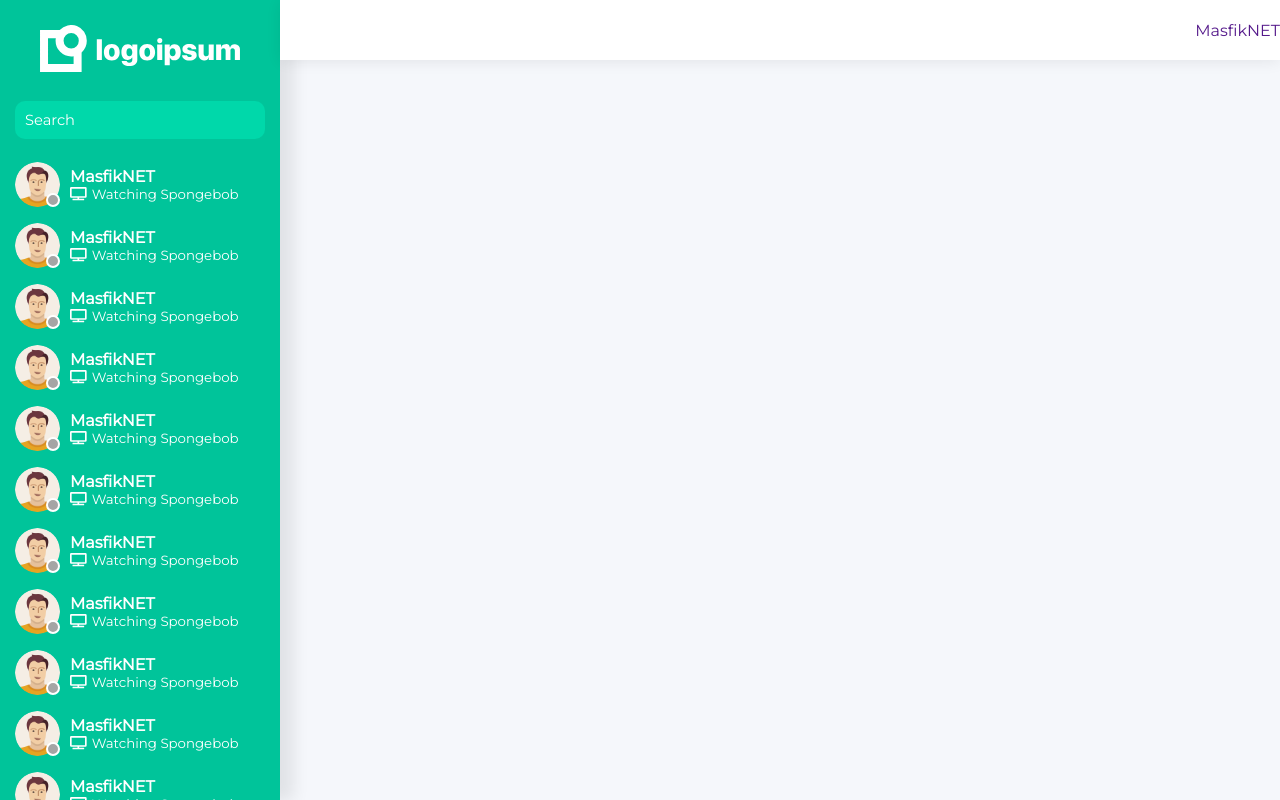
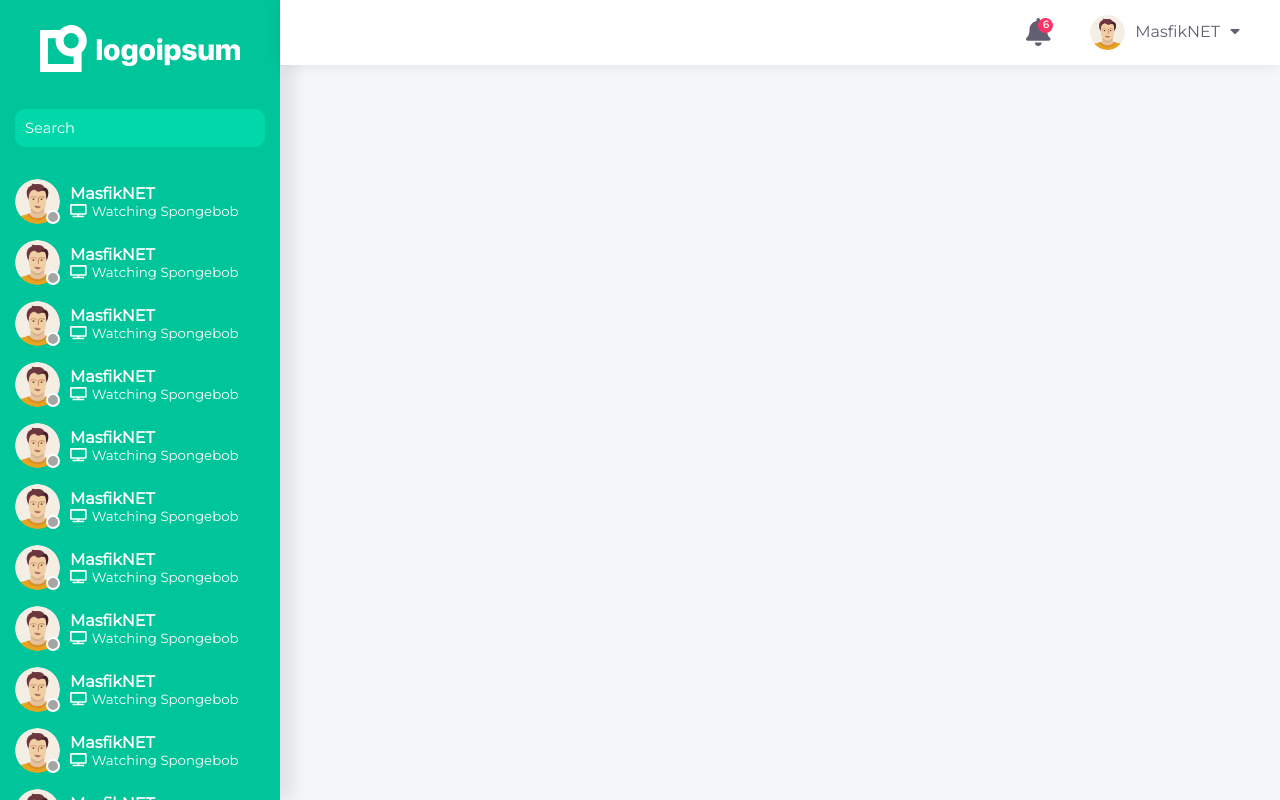
Before and after one commit to Masfik/cactus-web, a Vue app: page / in a window 1280 px wide. Built offline with nearby package versions, Linux system fonts and the light colour scheme.

Commit message:
Added initial header UI + Searchbar has now a stick property on scroll * Renamed ChatTile to RoomTile * Moved Sidebar to its own component * Minor improvements

```diff
--- a/src/assets/_variables.scss
+++ b/src/assets/_variables.scss
@@ -3,29 +3,41 @@
 //----------------------------------------------------------------------------------------------------------------------
 
 $container-spacing: 15px;
+$navbar-height: 65px;
 
 //----------------------------------------------------------------------------------------------------------------------
 // Light theme
 //----------------------------------------------------------------------------------------------------------------------
 
 $primary: #00c49aff;
-$secondary: #FFF;
+$secondary: #fff;
 $color3: #80ff72ff;
 $color6: #ff3366ff;
 $color2: #dadff7ff;
 $color4: #fed766ff;
 $color5: #343e3dff;
 
-$background: #F5F7FB;
+$background: #f5f7fb;
 $background-lighter: white;
 
 // Typography
 $text-on-primary: white;
-$text-on-bg: black;
+$text-on-bg: #625f71;
 
-// include box-shadow property (optional parameter $showRight parameter)
+//----------------------------------------------------------------------------------------------------------------------
+// Mixins
+//----------------------------------------------------------------------------------------------------------------------
+
+// include box-shadow property (optional $showRight parameter)
 @mixin shadow($showRight: false) {
   $shadow: if($showRight, 15px, 0) 2px 15px -1px #00000015;
   -webkit-box-shadow: $shadow;
   box-shadow: $shadow;
 }
+
+// Circular avatar properties with default size of 45px
+@mixin circular-avatar($size: 45px) {
+  width: $size;
+  height: $size;
+  border-radius: 50%;
+}
--- a/src/assets/common.scss
+++ b/src/assets/common.scss
@@ -1,11 +1,13 @@
-@import url('https://fonts.googleapis.com/css2?family=Jost&family=Montserrat&family=Noto+Sans+JP&display=swap');
+@import url("https://fonts.googleapis.com/css2?family=Jost&family=Montserrat&family=Noto+Sans+JP&display=swap");
 
 * {
-  font-family: 'Montserrat', sans-serif;
+  font-family: "Montserrat", sans-serif;
+  box-sizing: border-box;
 }
 
 body {
   margin: 0;
+  color: $text-on-bg;
 }
 
 input {
@@ -14,20 +16,42 @@ input {
 
 a {
   text-decoration: none;
+
+  &:visited {
+    color: inherit;
+  }
 }
 
 .container {
   padding: $container-spacing;
 }
 
+.container-x {
+  padding: 0 $container-spacing;
+}
+
+.container-y {
+  padding: $container-spacing 0;
+}
+
+label {
+  width: 100%;
+}
+
 input.text-field {
-  box-sizing: border-box;
   width: 100%;
   border: none;
   border-radius: 10px;
   padding: 10px;
+
+  &:focus {
+    outline: none;
+  }
 }
 
-input.text-field:focus {
-  outline: none;
+.card {
+  margin: 20px;
+  border-radius: 20px;
+  background-color: #ffffff;
+  @include shadow();
 }
--- /dev/null
+++ b/src/components/header/Header.vue
@@ -0,0 +1,83 @@
+<template>
+  <ul id="header-items">
+    <li>
+      <a href="">
+        <div class="notifications">
+          <font-awesome-icon icon="bell" class="bell-icon" />
+          <span class="count">6</span>
+        </div>
+      </a>
+    </li>
+    <li id="header-profile">
+      <a href="">
+        <img src="@/assets/user.png" alt="User's avatar" />
+        <span class="username">MasfikNET</span>
+        <font-awesome-icon icon="caret-down" />
+      </a>
+    </li>
+  </ul>
+</template>
+
+<script>
+export default {
+  name: "Header"
+};
+</script>
+
+<style lang="scss" scoped>
+$spacing: 20px;
+
+ul#header-items {
+  height: 100%;
+  list-style-type: none;
+  display: flex;
+  justify-content: flex-end;
+  align-items: center;
+  margin-block-start: 0;
+  margin-block-end: 0;
+
+  li {
+    margin: 0 $spacing;
+
+    .notifications {
+      position: relative;
+
+      .bell-icon {
+        font-size: 28px;
+      }
+
+      .count {
+        position: absolute;
+        width: 15px;
+        height: 15px;
+        border-radius: 50%;
+        background-color: $color6;
+        color: $text-on-primary;
+        text-align: center;
+        font-size: x-small;
+        font-weight: bold;
+        top: 0;
+        right: -3px;
+      }
+    }
+
+    &#header-profile {
+      $spacing: 10px;
+
+      img {
+        @include circular-avatar(35px);
+        margin-right: $spacing;
+        vertical-align: middle;
+      }
+
+      span.username {
+        margin-right: $spacing;
+      }
+    }
+  }
+
+  &:last-child {
+    margin-right: $spacing;
+  }
+}
+</style>
--- a/src/components/sidebar/ChatTile.vue
+++ /dev/null
@@ -1,90 +0,0 @@
-<template>
-  <div class="chat-tile">
-    <div class="avatar">
-      <img src="../../assets/user.png" alt="User's avatar" />
-      <span class="online-status"></span>
-    </div>
-    <div class="chat-details">
-      <span class="chat-name">{{ name }}</span>
-      <div class="activity">
-        <font-awesome-icon icon="tv" class="activity-icon" />
-        <span class="activity-name">{{ activityName }}</span>
-      </div>
-    </div>
-  </div>
-</template>
-
-<script>
-  export default {
-    name: "ChatTile",
-    props: {
-      name: {
-        type: String,
-        required: true
-      },
-      activityName: String
-    }
-  };
-</script>
-
-<style lang="scss" scoped>
-  $avatarSize: 45px;
-  $statusBall: 10px;
-
-  .chat-tile {
-    width: 100%;
-    padding: 8px 15px;
-    display: inline-flex;
-    flex-direction: row;
-    flex-wrap: nowrap;
-    align-items: center;
-    user-select: none;
-
-    &:hover {
-      background-color: lighten($primary, 2);
-      cursor: pointer;
-    }
-  }
-
-  .avatar {
-    display: inline-flex;
-    position: relative;
-    margin-right: 10px;
-
-    img {
-      height: $avatarSize;
-      width: $avatarSize;
-      border-radius: 50%;
-    }
-
-    span.online-status {
-      height: $statusBall;
-      width: $statusBall;
-      background-color: #a5a5a5;
-      border: white solid 2px;
-      border-radius: 50%;
-      bottom: 0;
-      right: 0;
-      position: absolute;
-    }
-  }
-
-  .chat-details {
-    .chat-name {
-      font-weight: bold;
-      /* TODO: add ellipsis */
-    }
-
-    .activity {
-      font-size: smaller;
-
-      .activity-icon {
-        margin-right: 5px;
-      }
-
-      .activity-name {
-        /* TODO: add ellipsis */
-      }
-    }
-  }
-</style>
--- /dev/null
+++ b/src/components/sidebar/RoomTile.vue
@@ -0,0 +1,87 @@
+<template>
+  <div class="room-tile">
+    <div class="avatar">
+      <img src="../../assets/user.png" alt="User's avatar" />
+      <span class="online-status"></span>
+    </div>
+    <div class="room-details">
+      <span class="room-name">{{ name }}</span>
+      <div class="activity">
+        <font-awesome-icon icon="tv" class="activity-icon" />
+        <span class="activity-name">{{ activityName }}</span>
+      </div>
+    </div>
+  </div>
+</template>
+
+<script>
+export default {
+  name: "ChatTile",
+  props: {
+    name: {
+      type: String,
+      required: true
+    },
+    activityName: String
+  }
+};
+</script>
+
+<style lang="scss" scoped>
+$statusBall: 14px;
+
+.room-tile {
+  width: 100%;
+  padding: 8px $container-spacing;
+  display: inline-flex;
+  flex-direction: row;
+  flex-wrap: nowrap;
+  align-items: center;
+  user-select: none;
+
+  &:hover {
+    background-color: lighten($primary, 2);
+    cursor: pointer;
+  }
+}
+
+.avatar {
+  display: inline-flex;
+  position: relative;
+  margin-right: 10px;
+
+  img {
+    @include circular-avatar();
+  }
+
+  span.online-status {
+    height: $statusBall;
+    width: $statusBall;
+    background-color: #a5a5a5;
+    border: white solid 2px;
+    border-radius: 50%;
+    bottom: 0;
+    right: 0;
+    position: absolute;
+  }
+}
+
+.room-details {
+  .room-name {
+    font-weight: bold;
+    /* TODO: add ellipsis */
+  }
+
+  .activity {
+    font-size: smaller;
+
+    .activity-icon {
+      margin-right: 5px;
+    }
+
+    .activity-name {
+      /* TODO: add ellipsis */
+    }
+  }
+}
+</style>
--- /dev/null
+++ b/src/components/sidebar/Sidebar.vue
@@ -0,0 +1,85 @@
+<template>
+  <div @scroll="onSidebarScroll()" ref="sidebar" id="sidebar-content">
+    <img src="../../assets/logo.svg" alt="Logo" id="logo" ref="logo" />
+    <div class="container-x search-bar" :class="{ stuck: stickySearch }">
+      <input
+        type="text"
+        placeholder="Search"
+        maxlength="32"
+        class="text-field"
+        ref="search"
+      />
+    </div>
+    <chat-tile
+      v-for="n in 18"
+      :key="n"
+      name="MasfikNET"
+      activity-name="Watching Spongebob"
+    />
+  </div>
+</template>
+
+<script lang="ts">
+import ChatTile from "@/components/sidebar/RoomTile.vue";
+
+export default {
+  name: "Sidebar",
+  components: {
+    ChatTile
+  },
+  data() {
+    return {
+      stickySearch: false
+    };
+  },
+  methods: {
+    onSidebarScroll() {
+      const { sidebar, logo, search } = this.$refs;
+      const triggerScrollHeight = logo.clientHeight + search.clientHeight;
+      this.stickySearch = sidebar.scrollTop >= triggerScrollHeight;
+    }
+  }
+};
+</script>
+
+<style lang="scss" scoped>
+#sidebar-content {
+  max-height: 100vh;
+  overflow-y: scroll;
+  overflow-x: hidden;
+
+  &::-webkit-scrollbar {
+    display: none;
+  }
+}
+
+#logo {
+  padding: 25px 40px 10px;
+  width: 100%;
+}
+
+.search-bar {
+  display: flex;
+  align-items: center;
+  height: $navbar-height;
+  margin: 10px 0;
+  position: sticky;
+  top: 0;
+  z-index: 1;
+  background-color: $primary;
+  transition: box-shadow 0.2s ease;
+
+  &.stuck {
+    box-shadow: 0 5px 30px #0002;
+  }
+
+  .text-field {
+    color: #ffffff;
+    background-color: lighten($primary, 4);
+
+    &::placeholder {
+      color: #ffffff;
+    }
+  }
+}
+</style>
--- a/src/layouts/DefaultLayout.vue
+++ b/src/layouts/DefaultLayout.vue
@@ -26,7 +26,7 @@
     "sidebar header"
     "sidebar main";
   grid-template-columns: minmax(280px, 1fr) 5fr;
-    grid-template-rows: 60px calc(100vh - 60px);
+  grid-template-rows: $navbar-height calc(100vh - #{$navbar-height});
 }
 
 #sidebar {
@@ -34,8 +34,6 @@
   z-index: 1;
   background-color: $primary;
   color: white;
-    overflow: auto;
-    overflow-x: hidden;
   @include shadow(true);
 }
 
@@ -43,10 +41,7 @@
   grid-area: header;
   z-index: 2;
   background-color: $background-lighter;
-    display: flex;
-    align-items: center;
-    justify-content: flex-end;
-    @include shadow()
+  @include shadow();
 }
 
 #main {
--- a/src/views/Homepage.vue
+++ b/src/views/Homepage.vue
@@ -2,65 +2,29 @@
   <div class="home">
     <default-layout>
       <template v-slot:sidebar>
-        <img src="../assets/logo.svg" alt="Logo" id="logo"/>
-        <div class="container">
-          <label>
-            <input type="text" placeholder="Search" maxlength="32" class="text-field"/>
-          </label>
-        </div>
-        <chat-tile v-for="n in 12" :key="n"
-            name="MasfikNET"
-            activity-name="Watching Spongebob"
-        />
+        <sidebar />
       </template>
 
       <template v-slot:header>
-        <a href="">MasfikNET</a>
+        <Header />
       </template>
 
-      <template v-slot:main>
-
-      </template>
+      <template v-slot:main> </template>
     </default-layout>
   </div>
 </template>
 
 <script lang="ts">
 import DefaultLayout from "@/layouts/DefaultLayout.vue";
-  import ChatTile from "@/components/sidebar/ChatTile.vue";
+import Sidebar from "@/components/sidebar/Sidebar.vue";
+import Header from "@/components/header/Header.vue";
 
 export default {
   name: "Homepage",
   components: {
     DefaultLayout,
-      ChatTile
+    Sidebar,
+    Header
   }
 };
 </script>
-
-<style lang="scss" scoped>
-  #logo {
-    padding: 25px 40px 10px;
-    width: calc(100% - 80px);
-  }
-
-  .text-field {
-    color: #FFFFFF;
-    background-color: lighten($primary, 4);
-
-    &::placeholder {
-      color: #FFFFFF;
-    }
-  }
-
-  #header {
-    margin: 0 $container-spacing;
-  }
-
-  .card {
-    margin: 20px;
-    border-radius: 20px;
-    background-color: #FFFFFF;
-    @include shadow();
-  }
-</style>
```
Lines whose indentation alone changed are shown as unchanged.
